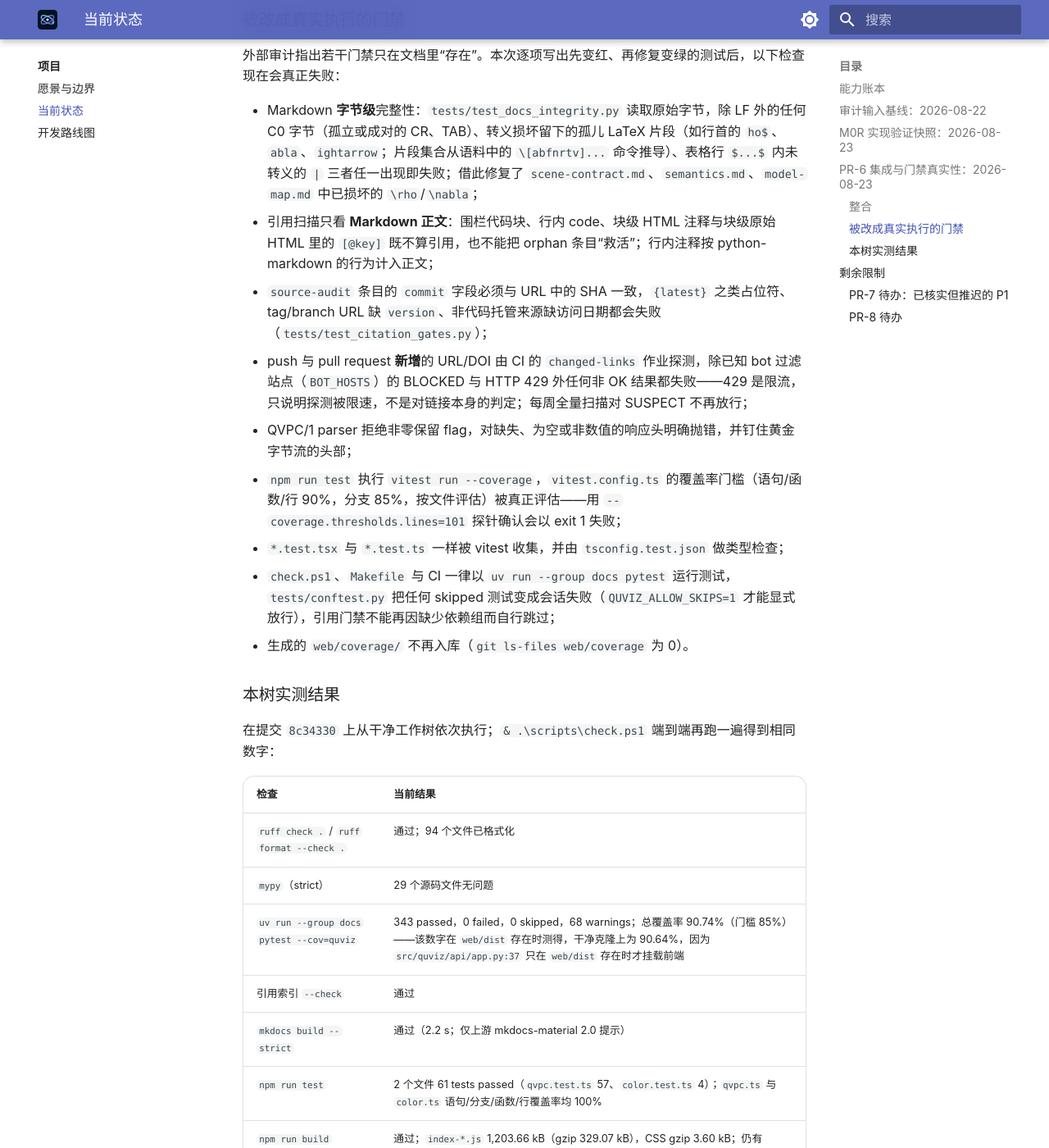
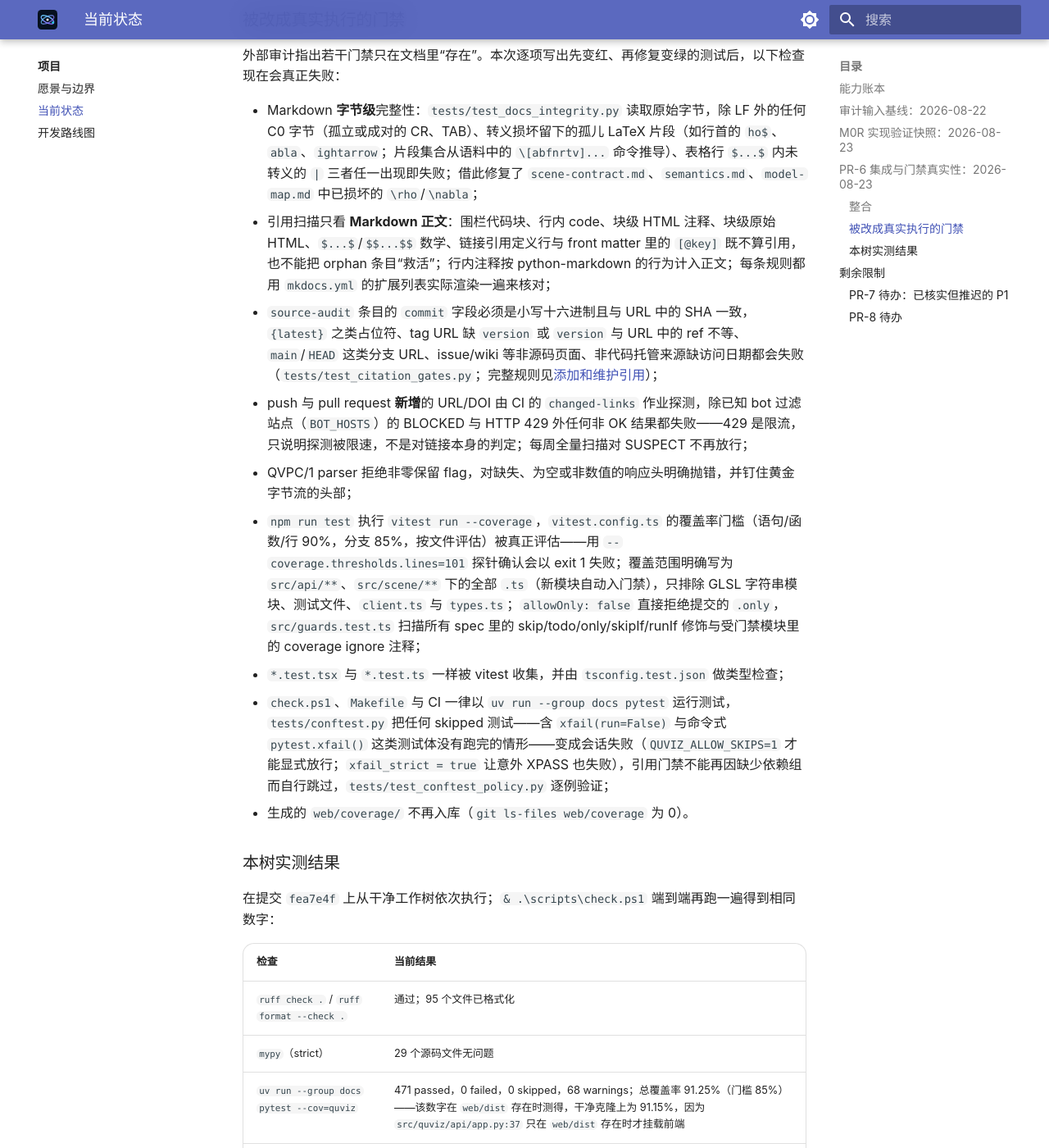
Before and after one commit to longwarriors/Atmoic-quantum-visualization, an MkDocs documentation site: the page built from docs/project/status.md, in a window 1280 px wide and 1400 px high, scrolled down 2914 px. Shown: the whole window at 82% size. Built offline with MkDocs 1.6.1 and Material for MkDocs 9.7.7, drawn with Linux system fonts in a browser that asks for light colours; some of the changed text lies outside the part shown.

Commit message:
docs: refresh PR-6 measured numbers

```diff
--- a/docs/project/status.md
+++ b/docs/project/status.md
@@ -17,7 +17,7 @@
 | $sp^3$ 系数与四面体方向 | 正交性与方向测试通过 | 尚不是完整点群/SALC 系统，未接入 UI |
 | 1D 网格契约 | 坐标、间距和边界测试通过 | 还没有 TISE/TDSE 求解器 |
 | HTTP API 与 QVPC/1 | API、二进制与 OpenAPI schema 测试通过 | 点云 binary 与 metadata 使用同参数 sidecar 请求 |
-| React/Three.js 场景 | 生产构建通过；QVPC/1 parser 与相位色轮的 vitest 单测（61 项）带强制覆盖率门槛；2pz、3dz² 浏览器视觉复核通过 | 视觉回归仍是人工检查（PR-8）；主 bundle 1,203 kB（gzip 329 kB）尚待拆分 |
+| React/Three.js 场景 | 生产构建通过；QVPC/1 parser、相位色轮与测试套件自检的 vitest 单测（109 项）带强制覆盖率门槛；2pz、3dz² 浏览器视觉复核通过 | 视觉回归仍是人工检查（PR-8）；主 bundle 1,203 kB（gzip 329 kB）尚待拆分 |
 | 引用与 MkDocs | 引用键、orphan 条目、`source-audit` 条目的 commit/SHA/URL 一致性、生成索引、Markdown 字节级完整性与 strict build 受门禁保护；push 与 pull request 新增链接由 CI 探测 | 已存在外链的腐烂只由每周扫描发现；引用内容漂移没有任何检查 |
 
 ## 审计输入基线：2026-08-22
@@ -54,34 +54,34 @@ Vite 仍提示主 JavaScript chunk 超过 500 kB；这是性能优化项，不
 
 ### 整合
 
-P0 解析门禁、概率流 representation、M1 解析叠加态、引用系统、前端测试基线五个功能分支先合并为集成树。重放这两次合并可以复现 3 个文件的内容冲突，均已手工解决：`docs/references/source-map.md`（引用系统）、`docs/reference/quality-gates.md` 与 `tests/test_scene_contract.py`（前端测试基线）。随后 PR-6 的三条修复线（文档完整性、门禁管线、前端门禁）按文件不相交设计，三次 `git merge --no-ff` 均无冲突；`master` 仍是本分支的祖先，可以 fast-forward。
+P0 解析门禁、概率流 representation、M1 解析叠加态、引用系统、前端测试基线五个功能分支先合并为集成树。重放这两次合并可以复现 3 个文件的内容冲突，均已手工解决：`docs/references/source-map.md`（引用系统）、`docs/reference/quality-gates.md` 与 `tests/test_scene_contract.py`（前端测试基线）。随后 PR-6 的三条修复线（文档完整性、门禁管线、前端门禁）与复审后的三条打磨线（文档、Python、前端）都按文件不相交设计，六次 `git merge --no-ff` 均无冲突；`master` 仍是本分支的祖先，可以 fast-forward。
 
 ### 被改成真实执行的门禁
 
 外部审计指出若干门禁只在文档里“存在”。本次逐项写出先变红、再修复变绿的测试后，以下检查现在会真正失败：
 
 - Markdown **字节级**完整性：`tests/test_docs_integrity.py` 读取原始字节，除 LF 外的任何 C0 字节（孤立或成对的 CR、TAB）、转义损坏留下的孤儿 LaTeX 片段（如行首的 `ho$`、`abla`、`ightarrow`；片段集合从语料中的 `\[abfnrtv]...` 命令推导）、表格行 `$...$` 内未转义的 `|` 三者任一出现即失败；借此修复了 `scene-contract.md`、`semantics.md`、`model-map.md` 中已损坏的 `\rho`/`\nabla`；
-- 引用扫描只看 **Markdown 正文**：围栏代码块、行内 code、块级 HTML 注释与块级原始 HTML 里的 `[@key]` 既不算引用，也不能把 orphan 条目“救活”；行内注释按 python-markdown 的行为计入正文；
-- `source-audit` 条目的 `commit` 字段必须与 URL 中的 SHA 一致，`{latest}` 之类占位符、tag/branch URL 缺 `version`、非代码托管来源缺访问日期都会失败（`tests/test_citation_gates.py`）；
+- 引用扫描只看 **Markdown 正文**：围栏代码块、行内 code、块级 HTML 注释、块级原始 HTML、`$...$`/`$$...$$` 数学、链接引用定义行与 front matter 里的 `[@key]` 既不算引用，也不能把 orphan 条目“救活”；行内注释按 python-markdown 的行为计入正文；每条规则都用 `mkdocs.yml` 的扩展列表实际渲染一遍来核对；
+- `source-audit` 条目的 `commit` 字段必须是小写十六进制且与 URL 中的 SHA 一致，`{latest}` 之类占位符、tag URL 缺 `version` 或 `version` 与 URL 中的 ref 不等、`main`/`HEAD` 这类分支 URL、issue/wiki 等非源码页面、非代码托管来源缺访问日期都会失败（`tests/test_citation_gates.py`；完整规则见[添加和维护引用](../how-to/cite-sources.md#enforced-rules)）；
 - push 与 pull request **新增**的 URL/DOI 由 CI 的 `changed-links` 作业探测，除已知 bot 过滤站点（`BOT_HOSTS`）的 BLOCKED 与 HTTP 429 外任何非 OK 结果都失败——429 是限流，只说明探测被限速，不是对链接本身的判定；每周全量扫描对 SUSPECT 不再放行；
 - QVPC/1 parser 拒绝非零保留 flag，对缺失、为空或非数值的响应头明确抛错，并钉住黄金字节流的头部；
-- `npm run test` 执行 `vitest run --coverage`，`vitest.config.ts` 的覆盖率门槛（语句/函数/行 90%，分支 85%，按文件评估）被真正评估——用 `--coverage.thresholds.lines=101` 探针确认会以 exit 1 失败；
+- `npm run test` 执行 `vitest run --coverage`，`vitest.config.ts` 的覆盖率门槛（语句/函数/行 90%，分支 85%，按文件评估）被真正评估——用 `--coverage.thresholds.lines=101` 探针确认会以 exit 1 失败；覆盖范围明确写为 `src/api/**`、`src/scene/**` 下的全部 `.ts`（新模块自动入门禁），只排除 GLSL 字符串模块、测试文件、`client.ts` 与 `types.ts`；`allowOnly: false` 直接拒绝提交的 `.only`，`src/guards.test.ts` 扫描所有 spec 里的 skip/todo/only/skipIf/runIf 修饰与受门禁模块里的 coverage ignore 注释；
 - `*.test.tsx` 与 `*.test.ts` 一样被 vitest 收集，并由 `tsconfig.test.json` 做类型检查；
-- `check.ps1`、`Makefile` 与 CI 一律以 `uv run --group docs pytest` 运行测试，`tests/conftest.py` 把任何 skipped 测试变成会话失败（`QUVIZ_ALLOW_SKIPS=1` 才能显式放行），引用门禁不能再因缺少依赖组而自行跳过；
+- `check.ps1`、`Makefile` 与 CI 一律以 `uv run --group docs pytest` 运行测试，`tests/conftest.py` 把任何 skipped 测试——含 `xfail(run=False)` 与命令式 `pytest.xfail()` 这类测试体没有跑完的情形——变成会话失败（`QUVIZ_ALLOW_SKIPS=1` 才能显式放行；`xfail_strict = true` 让意外 XPASS 也失败），引用门禁不能再因缺少依赖组而自行跳过，`tests/test_conftest_policy.py` 逐例验证；
 - 生成的 `web/coverage/` 不再入库（`git ls-files web/coverage` 为 0）。
 
 ### 本树实测结果
 
-在提交 `8c34330` 上从干净工作树依次执行；`& .\scripts\check.ps1` 端到端再跑一遍得到相同数字：
+在提交 `fea7e4f` 上从干净工作树依次执行；`& .\scripts\check.ps1` 端到端再跑一遍得到相同数字：
 
 | 检查 | 当前结果 |
 |---|---|
-| `ruff check .` / `ruff format --check .` | 通过；94 个文件已格式化 |
+| `ruff check .` / `ruff format --check .` | 通过；95 个文件已格式化 |
 | `mypy`（strict） | 29 个源码文件无问题 |
-| `uv run --group docs pytest --cov=quviz` | 343 passed，0 failed，0 skipped，68 warnings；总覆盖率 90.74%（门槛 85%）——该数字在 `web/dist` 存在时测得，干净克隆上为 90.64%，因为 `src/quviz/api/app.py:37` 只在 `web/dist` 存在时才挂载前端 |
+| `uv run --group docs pytest --cov=quviz` | 471 passed，0 failed，0 skipped，68 warnings；总覆盖率 91.25%（门槛 85%）——该数字在 `web/dist` 存在时测得，干净克隆上为 91.15%，因为 `src/quviz/api/app.py:37` 只在 `web/dist` 存在时才挂载前端 |
 | 引用索引 `--check` | 通过 |
-| `mkdocs build --strict` | 通过（2.2 s；仅上游 mkdocs-material 2.0 提示） |
-| `npm run test` | 2 个文件 61 tests passed（`qvpc.test.ts` 57、`color.test.ts` 4）；`qvpc.ts` 与 `color.ts` 语句/分支/函数/行覆盖率均 100% |
+| `mkdocs build --strict` | 通过（2.1 s；仅上游 mkdocs-material 2.0 提示） |
+| `npm run test` | 3 个文件 109 tests passed（`qvpc.test.ts` 65、`guards.test.ts` 40、`color.test.ts` 4）；`qvpc.ts` 与 `color.ts` 语句/分支/函数/行覆盖率均 100% |
 | `npm run build` | 通过；`index-*.js` 1,203.66 kB（gzip 329.07 kB），CSS gzip 3.60 kB；仍有 chunk > 500 kB 警告 |
 | 工作树 | `git status --short` 为空；`git ls-files --eol` 无 CRLF 工作副本 |
 
```
